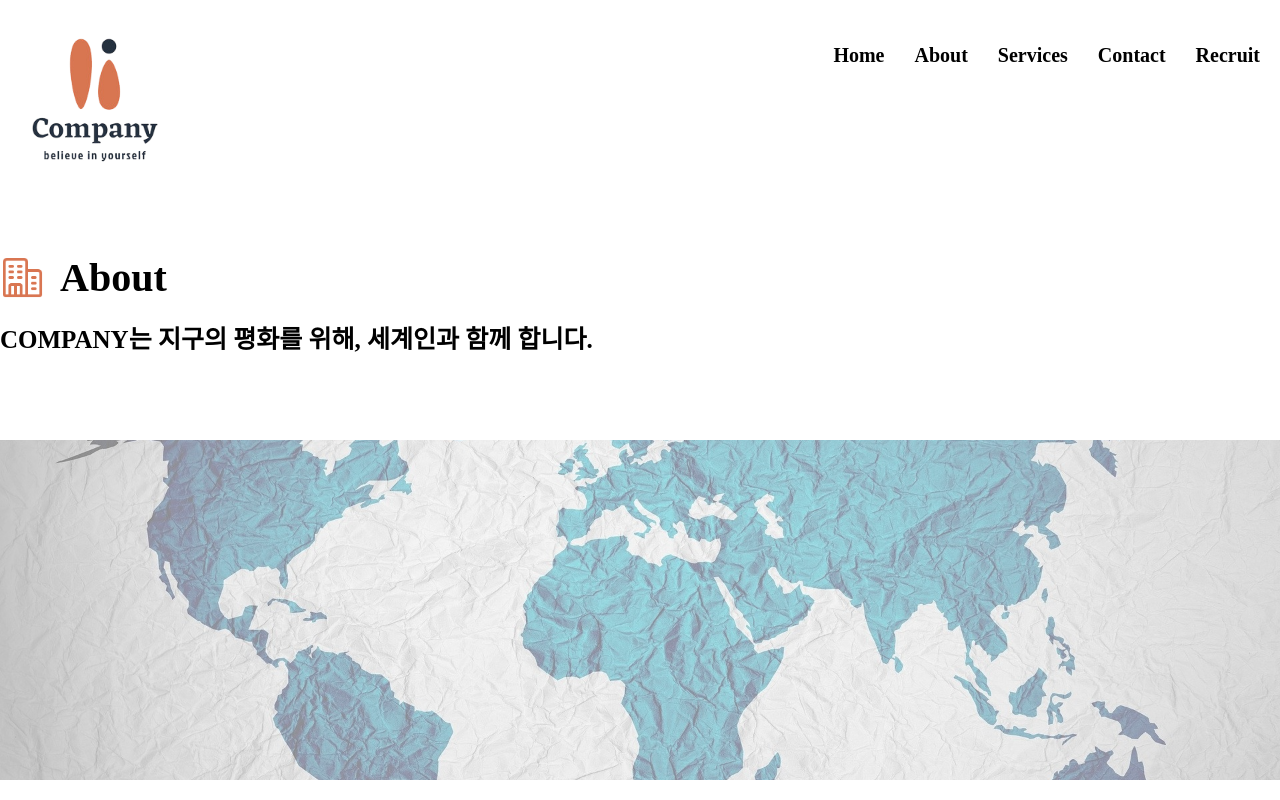
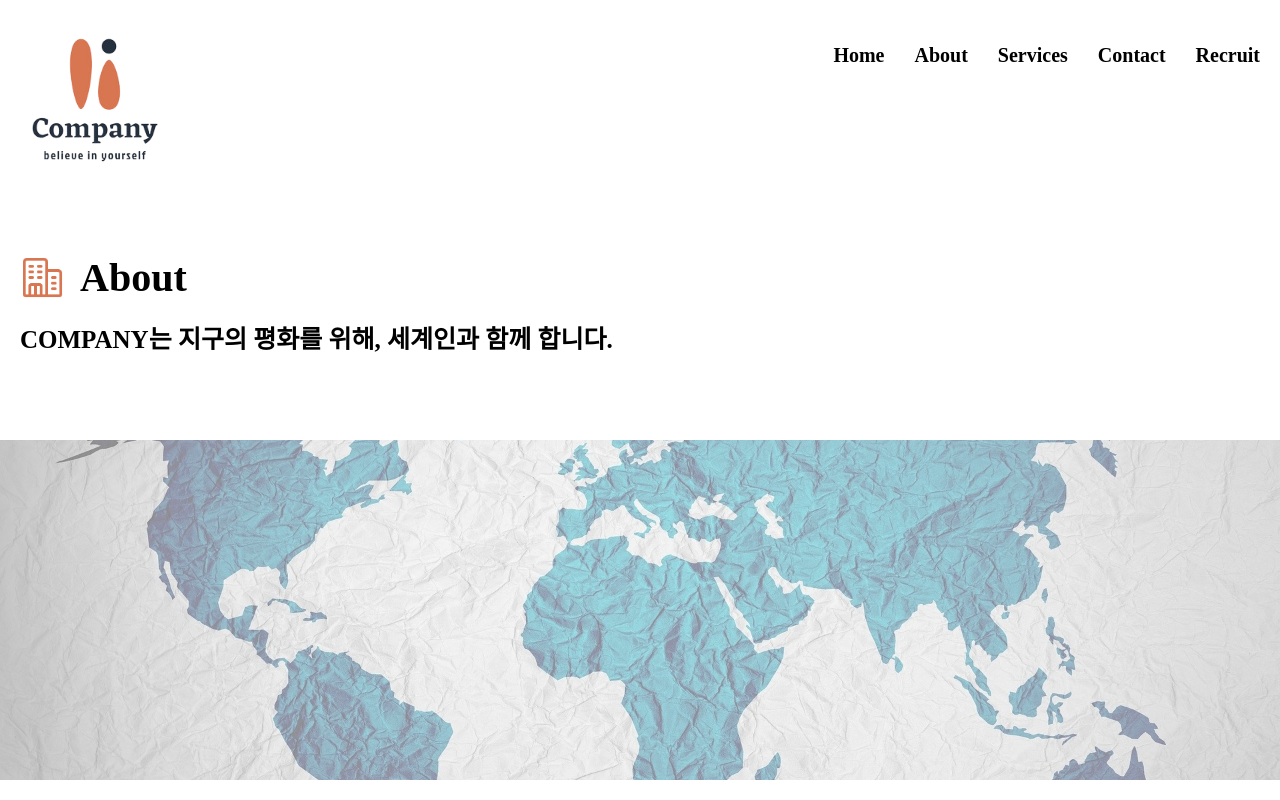
Before and after one commit to hyeonbinnn/my-company, a React (Create React App) app: page /about in a window 1280 px wide. Shown: the top 800 px of the page. Built offline with nearby package versions, Linux system fonts and the light colour scheme.

Commit message:
style: padding 값 변경

```diff
--- a/src/components/Main/AboutMain.jsx
+++ b/src/components/Main/AboutMain.jsx
@@ -5,6 +5,7 @@ import MainLayout from './../common/Layout/MainLayout';
 
 const AboutMain = () => {
   return (
+    <S.CustomMain>
       <MainLayout
         icon={about}
         iconTxt="회사소개 아이콘"
@@ -14,6 +15,7 @@ const AboutMain = () => {
         <S.Section1></S.Section1>
         <S.Section2></S.Section2>
       </MainLayout>
+    </S.CustomMain>
   );
 };
 
--- a/src/components/Main/AboutMain.style.jsx
+++ b/src/components/Main/AboutMain.style.jsx
@@ -1,4 +1,9 @@
 import styled from 'styled-components';
+import { Main } from './../common/Layout/MainLayout';
+
+export const CustomMain = styled(Main)`
+  padding: 0px 20px;
+`;
 
 export const Section1 = styled.section``;
 export const Section2 = styled.section``;
--- a/src/components/Main/HomeMain.style.jsx
+++ b/src/components/Main/HomeMain.style.jsx
@@ -4,6 +4,7 @@ import { Main } from './../common/Layout/MainLayout';
 
 export const CustomMain = styled(Main)`
   margin: 80px auto 0;
+  padding: 0px 20px;
 `;
 
 export const Section1 = styled.section``;
@@ -11,7 +12,7 @@ export const Section1 = styled.section``;
 export const Figure = styled.figure`
   display: flex;
   align-items: center;
-  gap: 110px;
+  gap: 100px;
 
   img {
     box-shadow: 10px 10px 30px rgba(0, 0, 0, 0.25);
--- a/src/components/common/Layout/MainLayout.jsx
+++ b/src/components/common/Layout/MainLayout.jsx
@@ -21,7 +21,6 @@ export const Main = styled.main`
   position: relative;
   max-width: 1280px;
   margin: 30px auto;
-  padding: 0px;
 `;
 
 export const Article = styled.article`
```
Lines whose indentation alone changed are shown as unchanged.
